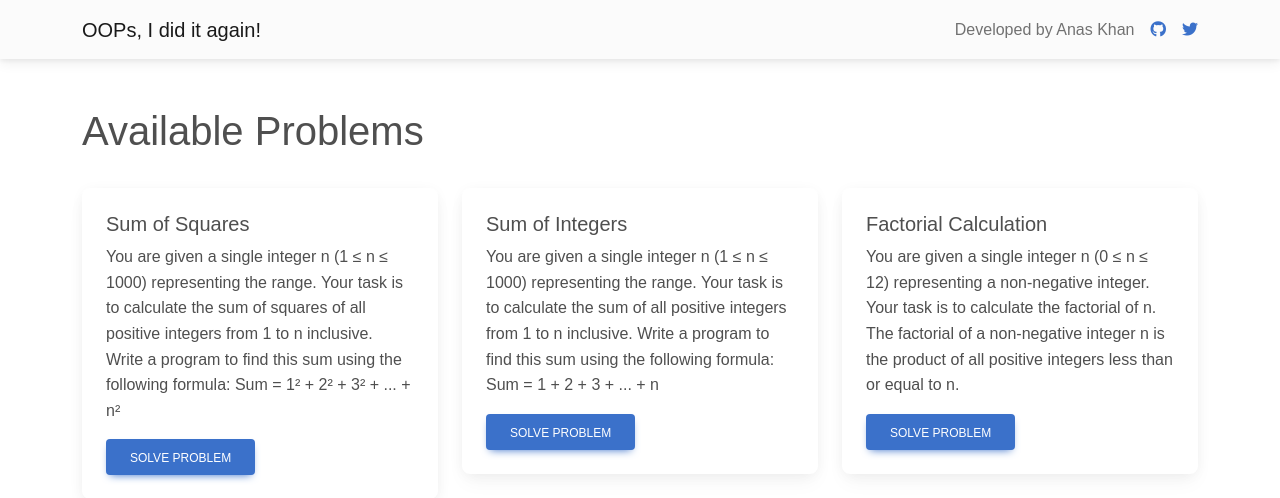
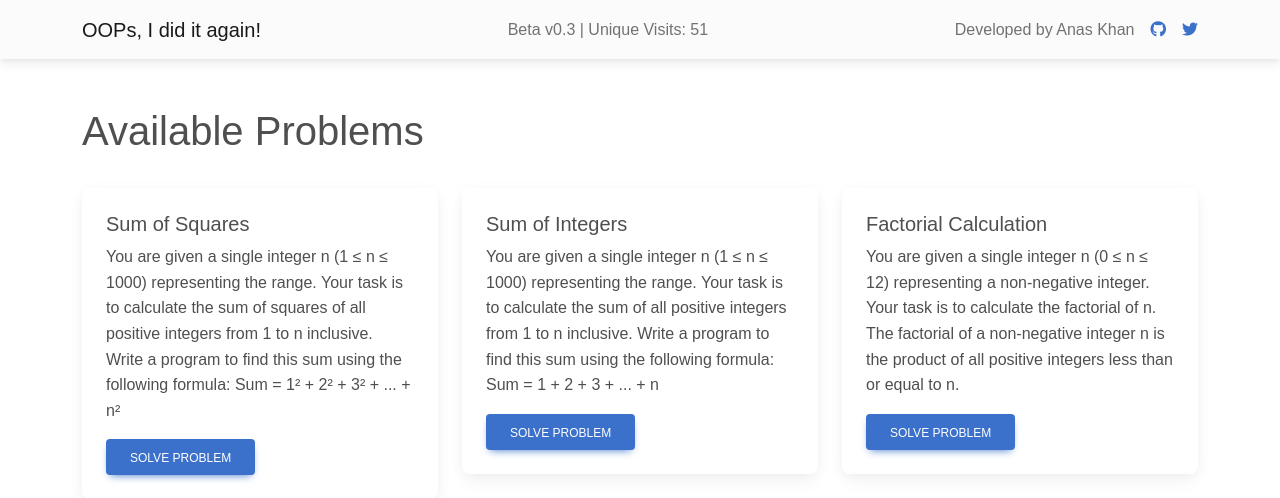
Before and after one commit to anxkhn/Oops-I-did-it-again, a Flask app: page / in a window 1280 px wide. Shown: the top 498 px of the page. Run offline with Flask 2, Linux system fonts and the light colour scheme; data comes from the database, SQL or seed files in the repository; both versions use the stored data as it was after the commit; some libraries are stand-ins or nearby versions; some web fonts are replaced.

Commit message:
add anaytics

```diff
--- a/app.py
+++ b/app.py
@@ -2,8 +2,6 @@ from flask import Flask, render_template, request, jsonify,redirect
 from cs50 import SQL
 import subprocess
 import time
-
-
 
 app = Flask(__name__)
 db = SQL("sqlite:///problems.db")
@@ -21,11 +19,32 @@ db.execute("""
     )
 """)
 
+db.execute("""
+CREATE TABLE IF NOT EXISTS request_logs (
+    id INTEGER PRIMARY KEY,
+    timestamp DATETIME DEFAULT CURRENT_TIMESTAMP,
+    ip_address TEXT,
+    user_agent TEXT,
+    http_method TEXT,
+    url TEXT
+)
+""")
+
+@app.before_request
+def log_request_info():
+    # Log request details to the database
+    ip_address = request.remote_addr
+    user_agent = request.headers.get('User-Agent')
+    http_method = request.method
+    url = request.url
+    db.execute("INSERT INTO request_logs (ip_address, user_agent, http_method, url) VALUES (? ,? ,? , ?)",
+    ip_address, user_agent, http_method, url)
 
 @app.route('/')
 def index():
+    unique_visits = db.execute("SELECT COUNT(DISTINCT ip_address) FROM request_logs")[0]['COUNT(DISTINCT ip_address)'] + 50
     problems = db.execute("SELECT * from problems")
-    return render_template('index.html',problems=problems)
+    return render_template('index.html',problems=problems,unique_visits=unique_visits)
 
 @app.route('/create_sample')
 def create_sample():
@@ -152,8 +171,9 @@ print(generate_fibonacci(n))');
 
 @app.route('/problems/<problem_id>')
 def problem_view(problem_id):
+    unique_visits = db.execute("SELECT COUNT(DISTINCT ip_address) FROM request_logs")[0]['COUNT(DISTINCT ip_address)'] + 50
     problem_info = db.execute("SELECT * from problems WHERE problem_id = ?", problem_id)[0]
-    return render_template('questions.html',problem_info=problem_info)
+    return render_template('questions.html',problem_info=problem_info,unique_visits=unique_visits)
 
 @app.route('/test')
 def test():
--- a/templates/index.html
+++ b/templates/index.html
@@ -19,6 +19,11 @@
             <div class="container d-flex justify-content-between">
                 <a class="navbar-brand" href="/">OOPs, I did it again!</a>
                 <div class="d-flex align-items-center">
+                    <p class="navbar-text m-0 me-3">
+                        Beta v0.3 | Unique Visits: {{ unique_visits }}
+                    </p>
+                </div>
+                <div class="d-flex justify-content-center align-items-center">
                     <p class="navbar-text m-0 me-3">Developed by Anas Khan</p>
                     <a href="https://github.com/anxkhn" target="_blank" class="me-3">
                         <i class="fab fa-github"></i>
--- a/templates/questions.html
+++ b/templates/questions.html
@@ -41,6 +41,11 @@
             <div class="container d-flex justify-content-between">
                 <a class="navbar-brand" href="/">OOPs, I did it again!</a>
                 <div class="d-flex align-items-center">
+                    <p class="navbar-text m-0 me-3">
+                        Beta v0.3 | Unique Visits: {{ unique_visits }}
+                    </p>
+                </div>
+                <div class="d-flex justify-content-center align-items-center">
                     <p class="navbar-text m-0 me-3">Developed by Anas Khan</p>
                     <a href="https://github.com/anxkhn" target="_blank" class="me-3">
                         <i class="fab fa-github"></i>
```
Also changed, not shown: problems.db.
